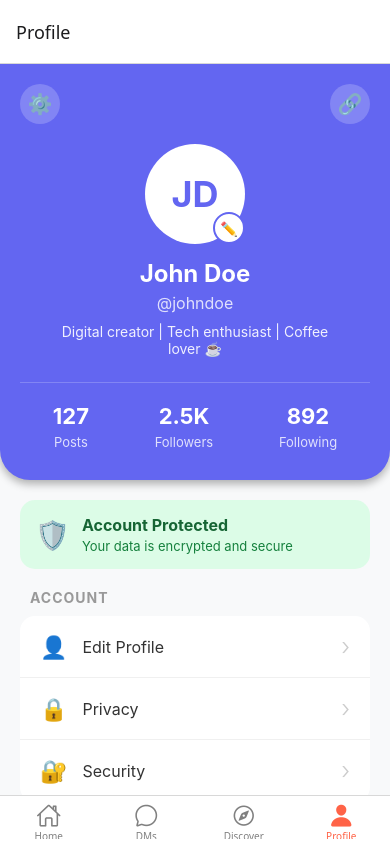
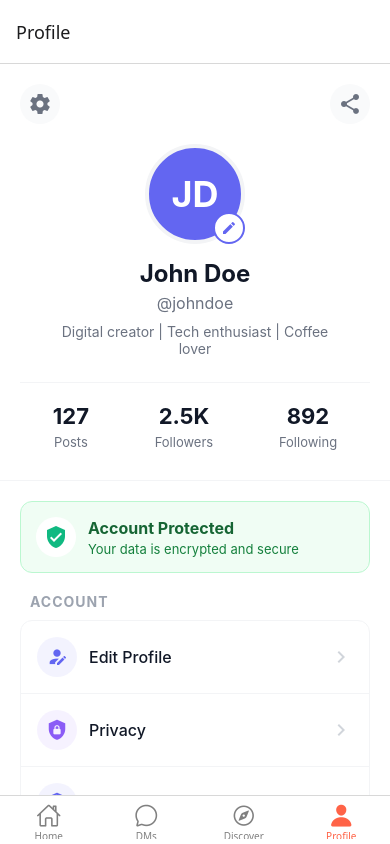
Before and after one commit to Shikhar-web25/Vconnect, a React Native app: screen /Profile in a window 390 px wide. Built offline with nearby package versions, Linux system fonts and the light colour scheme.

Commit message:
Refactor ProfileScreen with MaterialCommunityIcons

```diff
--- a/src/screens/ProfileScreen.tsx
+++ b/src/screens/ProfileScreen.tsx
@@ -12,6 +12,7 @@ import {
   Switch,
   Alert,
 } from 'react-native';
+import Icon from 'react-native-vector-icons/MaterialCommunityIcons';
 
 const { width } = Dimensions.get('window');
 
@@ -33,33 +34,33 @@ const ProfileScreen = () => {
     {
       section: 'Account',
       items: [
-        { icon: '👤', label: 'Edit Profile', action: 'editProfile' },
-        { icon: '🔒', label: 'Privacy', action: 'privacy' },
-        { icon: '🔐', label: 'Security', action: 'security' },
+        { icon: 'account-edit', label: 'Edit Profile', action: 'editProfile', color: '#6366f1' },
+        { icon: 'shield-lock', label: 'Privacy', action: 'privacy', color: '#8b5cf6' },
+        { icon: 'security', label: 'Security', action: 'security', color: '#6366f1' },
       ],
     },
     {
       section: 'Preferences',
       items: [
-        { icon: '🔔', label: 'Notifications', action: 'notifications', toggle: true },
-        { icon: '🌙', label: 'Dark Mode', action: 'darkMode', toggle: true },
-        { icon: '🗣️', label: 'Language', action: 'language' },
+        { icon: 'bell', label: 'Notifications', action: 'notifications', toggle: true, color: '#f59e0b' },
+        { icon: 'moon-waning-crescent', label: 'Dark Mode', action: 'darkMode', toggle: true, color: '#6366f1' },
+        { icon: 'translate', label: 'Language', action: 'language', color: '#10b981' },
       ],
     },
     {
       section: 'Security',
       items: [
-        { icon: '🔏', label: 'Biometric Lock', action: 'biometric', toggle: true },
-        { icon: '📱', label: 'Two-Factor Auth', action: 'twoFactor' },
-        { icon: '🔑', label: 'Change Password', action: 'changePassword' },
+        { icon: 'fingerprint', label: 'Biometric Lock', action: 'biometric', toggle: true, color: '#6366f1' },
+        { icon: 'two-factor-authentication', label: 'Two-Factor Auth', action: 'twoFactor', color: '#8b5cf6' },
+        { icon: 'key-variant', label: 'Change Password', action: 'changePassword', color: '#6366f1' },
       ],
     },
     {
       section: 'Support',
       items: [
-        { icon: '❓', label: 'Help Center', action: 'help' },
-        { icon: '📧', label: 'Contact Us', action: 'contact' },
-        { icon: 'ℹ️', label: 'About', action: 'about' },
+        { icon: 'help-circle', label: 'Help Center', action: 'help', color: '#10b981' },
+        { icon: 'email', label: 'Contact Us', action: 'contact', color: '#3b82f6' },
+        { icon: 'information', label: 'About', action: 'about', color: '#6b7280' },
       ],
     },
   ];
@@ -95,7 +96,7 @@ const ProfileScreen = () => {
       case 'security':
         Alert.alert(
           'Security',
-          'Your account is protected with:\n\n🔐 End-to-end encryption\n🔒 Two-factor authentication\n🔏 Biometric lock\n🛡️ Secure data storage'
+          'Your account is protected with:\n\n• End-to-end encryption\n• Two-factor authentication\n• Biometric lock\n• Secure data storage'
         );
         break;
       case 'twoFactor':
@@ -193,18 +194,21 @@ const ProfileScreen = () => {
           activeOpacity={item.toggle ? 1 : 0.7}
         >
           <View style={styles.menuItemLeft}>
-            <Text style={styles.menuIcon}>{item.icon}</Text>
+            <View style={[styles.iconContainer, { backgroundColor: item.color + '15' }]}>
+              <Icon name={item.icon} size={22} color={item.color} />
+            </View>
             <Text style={styles.menuLabel}>{item.label}</Text>
           </View>
           {item.toggle ? (
             <Switch
               value={getToggleValue()}
               onValueChange={(value) => handleToggle(item.action, value)}
-              trackColor={{ false: '#e0e0e0', true: '#a5b4fc' }}
-              thumbColor={getToggleValue() ? '#6366f1' : '#f4f4f4'}
+              trackColor={{ false: '#e5e7eb', true: '#a5b4fc' }}
+              thumbColor={getToggleValue() ? '#6366f1' : '#f3f4f6'}
+              ios_backgroundColor="#e5e7eb"
             />
           ) : (
-            <Text style={styles.menuArrow}>›</Text>
+            <Icon name="chevron-right" size={24} color="#d1d5db" />
           )}
         </TouchableOpacity>
       </Animated.View>
@@ -213,7 +217,7 @@ const ProfileScreen = () => {
 
   return (
     <View style={styles.container}>
-      <StatusBar barStyle="light-content" backgroundColor="#6366f1" />
+      <StatusBar barStyle="dark-content" backgroundColor="#fff" />
 
       {/* Header with Profile Info */}
       <Animated.View
@@ -226,11 +230,11 @@ const ProfileScreen = () => {
         ]}
       >
         <View style={styles.headerTop}>
-          <TouchableOpacity style={styles.settingsButton}>
-            <Text style={styles.settingsIcon}>⚙️</Text>
+          <TouchableOpacity style={styles.headerButton}>
+            <Icon name="cog" size={24} color="#6b7280" />
           </TouchableOpacity>
-          <TouchableOpacity style={styles.shareButton}>
-            <Text style={styles.shareIcon}>🔗</Text>
+          <TouchableOpacity style={styles.headerButton}>
+            <Icon name="share-variant" size={24} color="#6b7280" />
           </TouchableOpacity>
         </View>
 
@@ -247,13 +251,13 @@ const ProfileScreen = () => {
               <Text style={styles.avatarText}>JD</Text>
             </View>
             <TouchableOpacity style={styles.editAvatarButton}>
-              <Text style={styles.editAvatarText}>✏️</Text>
+              <Icon name="pencil" size={16} color="#6366f1" />
             </TouchableOpacity>
           </View>
           <Text style={styles.userName}>John Doe</Text>
           <Text style={styles.userHandle}>@johndoe</Text>
           <Text style={styles.userBio}>
-            Digital creator | Tech enthusiast | Coffee lover ☕
+            Digital creator | Tech enthusiast | Coffee lover
           </Text>
         </Animated.View>
 
@@ -273,7 +277,9 @@ const ProfileScreen = () => {
         <Animated.View style={{ opacity: fadeAnim }}>
           {/* Security Badge */}
           <View style={styles.securityBadge}>
-            <Text style={styles.securityBadgeIcon}>🛡️</Text>
+            <View style={styles.securityIconContainer}>
+              <Icon name="shield-check" size={24} color="#10b981" />
+            </View>
             <View style={styles.securityBadgeContent}>
               <Text style={styles.securityBadgeTitle}>Account Protected</Text>
               <Text style={styles.securityBadgeText}>
@@ -308,6 +314,7 @@ const ProfileScreen = () => {
               )
             }
           >
+            <Icon name="logout" size={20} color="#ef4444" />
             <Text style={styles.logoutText}>Logout</Text>
           </TouchableOpacity>
 
@@ -323,47 +330,28 @@ const ProfileScreen = () => {
 const styles = StyleSheet.create({
   container: {
     flex: 1,
-    backgroundColor: '#f8f9fa',
+    backgroundColor: '#fff',
   },
   header: {
-    backgroundColor: '#6366f1',
+    backgroundColor: '#fff',
     paddingTop: Platform.OS === 'ios' ? 50 : 20,
     paddingBottom: 30,
     paddingHorizontal: 20,
-    borderBottomLeftRadius: 30,
-    borderBottomRightRadius: 30,
-    shadowColor: '#000',
-    shadowOffset: { width: 0, height: 4 },
-    shadowOpacity: 0.3,
-    shadowRadius: 8,
-    elevation: 8,
+    borderBottomWidth: 1,
+    borderBottomColor: '#f3f4f6',
   },
   headerTop: {
     flexDirection: 'row',
     justifyContent: 'space-between',
     marginBottom: 20,
   },
-  settingsButton: {
+  headerButton: {
     width: 40,
     height: 40,
     borderRadius: 20,
-    backgroundColor: 'rgba(255, 255, 255, 0.2)',
+    backgroundColor: '#f9fafb',
     justifyContent: 'center',
     alignItems: 'center',
-  },
-  settingsIcon: {
-    fontSize: 20,
-  },
-  shareButton: {
-    width: 40,
-    height: 40,
-    borderRadius: 20,
-    backgroundColor: 'rgba(255, 255, 255, 0.2)',
-    justifyContent: 'center',
-    alignItems: 'center',
-  },
-  shareIcon: {
-    fontSize: 20,
   },
   profileInfo: {
     alignItems: 'center',
@@ -376,16 +364,16 @@ const styles = StyleSheet.create({
     width: 100,
     height: 100,
     borderRadius: 50,
-    backgroundColor: '#fff',
+    backgroundColor: '#6366f1',
     justifyContent: 'center',
     alignItems: 'center',
     borderWidth: 4,
-    borderColor: 'rgba(255, 255, 255, 0.3)',
+    borderColor: '#f3f4f6',
   },
   avatarText: {
     fontSize: 36,
     fontWeight: 'bold',
-    color: '#6366f1',
+    color: '#fff',
   },
   editAvatarButton: {
     position: 'absolute',
@@ -400,23 +388,20 @@ const styles = StyleSheet.create({
     borderWidth: 2,
     borderColor: '#6366f1',
   },
-  editAvatarText: {
-    fontSize: 14,
-  },
   userName: {
     fontSize: 24,
     fontWeight: 'bold',
-    color: '#fff',
+    color: '#111827',
     marginBottom: 5,
   },
   userHandle: {
     fontSize: 16,
-    color: 'rgba(255, 255, 255, 0.8)',
+    color: '#6b7280',
     marginBottom: 10,
   },
   userBio: {
     fontSize: 14,
-    color: 'rgba(255, 255, 255, 0.9)',
+    color: '#6b7280',
     textAlign: 'center',
     paddingHorizontal: 30,
   },
@@ -426,7 +411,7 @@ const styles = StyleSheet.create({
     marginTop: 25,
     paddingTop: 20,
     borderTopWidth: 1,
-    borderTopColor: 'rgba(255, 255, 255, 0.2)',
+    borderTopColor: '#f3f4f6',
   },
   statItem: {
     alignItems: 'center',
@@ -434,11 +419,11 @@ const styles = StyleSheet.create({
   statValue: {
     fontSize: 22,
     fontWeight: 'bold',
-    color: '#fff',
+    color: '#111827',
   },
   statLabel: {
     fontSize: 13,
-    color: 'rgba(255, 255, 255, 0.8)',
+    color: '#6b7280',
     marginTop: 5,
   },
   content: {
@@ -448,14 +433,21 @@ const styles = StyleSheet.create({
   securityBadge: {
     flexDirection: 'row',
     alignItems: 'center',
-    backgroundColor: '#dcfce7',
+    backgroundColor: '#f0fdf4',
     marginHorizontal: 20,
     marginBottom: 20,
     padding: 15,
-    borderRadius: 15,
+    borderRadius: 12,
+    borderWidth: 1,
+    borderColor: '#bbf7d0',
   },
-  securityBadgeIcon: {
-    fontSize: 28,
+  securityIconContainer: {
+    width: 40,
+    height: 40,
+    borderRadius: 20,
+    backgroundColor: '#fff',
+    justifyContent: 'center',
+    alignItems: 'center',
     marginRight: 12,
   },
   securityBadgeContent: {
@@ -477,7 +469,7 @@ const styles = StyleSheet.create({
   sectionTitle: {
     fontSize: 14,
     fontWeight: '700',
-    color: '#999',
+    color: '#9ca3af',
     textTransform: 'uppercase',
     letterSpacing: 1,
     marginLeft: 30,
@@ -486,51 +478,56 @@ const styles = StyleSheet.create({
   sectionContent: {
     backgroundColor: '#fff',
     marginHorizontal: 20,
-    borderRadius: 15,
+    borderRadius: 12,
     overflow: 'hidden',
+    borderWidth: 1,
+    borderColor: '#f3f4f6',
   },
   menuItem: {
     flexDirection: 'row',
     justifyContent: 'space-between',
     alignItems: 'center',
     paddingVertical: 16,
-    paddingHorizontal: 20,
+    paddingHorizontal: 16,
     borderBottomWidth: 1,
-    borderBottomColor: '#f0f0f0',
+    borderBottomColor: '#f3f4f6',
   },
   menuItemLeft: {
     flexDirection: 'row',
     alignItems: 'center',
     flex: 1,
   },
-  menuIcon: {
-    fontSize: 22,
-    marginRight: 15,
+  iconContainer: {
+    width: 40,
+    height: 40,
+    borderRadius: 20,
+    justifyContent: 'center',
+    alignItems: 'center',
+    marginRight: 12,
   },
   menuLabel: {
     fontSize: 16,
-    color: '#333',
-  },
-  menuArrow: {
-    fontSize: 24,
-    color: '#ccc',
-    fontWeight: '300',
+    color: '#111827',
+    fontWeight: '500',
   },
   logoutButton: {
     backgroundColor: '#fff',
     marginHorizontal: 20,
     paddingVertical: 16,
-    borderRadius: 15,
+    borderRadius: 12,
     alignItems: 'center',
     marginTop: 10,
     marginBottom: 20,
     borderWidth: 2,
-    borderColor: '#ef4444',
+    borderColor: '#fee2e2',
+    flexDirection: 'row',
+    justifyContent: 'center',
   },
   logoutText: {
     fontSize: 16,
     fontWeight: 'bold',
     color: '#ef4444',
+    marginLeft: 8,
   },
   footer: {
     alignItems: 'center',
@@ -538,7 +535,7 @@ const styles = StyleSheet.create({
   },
   footerText: {
     fontSize: 12,
-    color: '#999',
+    color: '#9ca3af',
   },
 });
 
```
